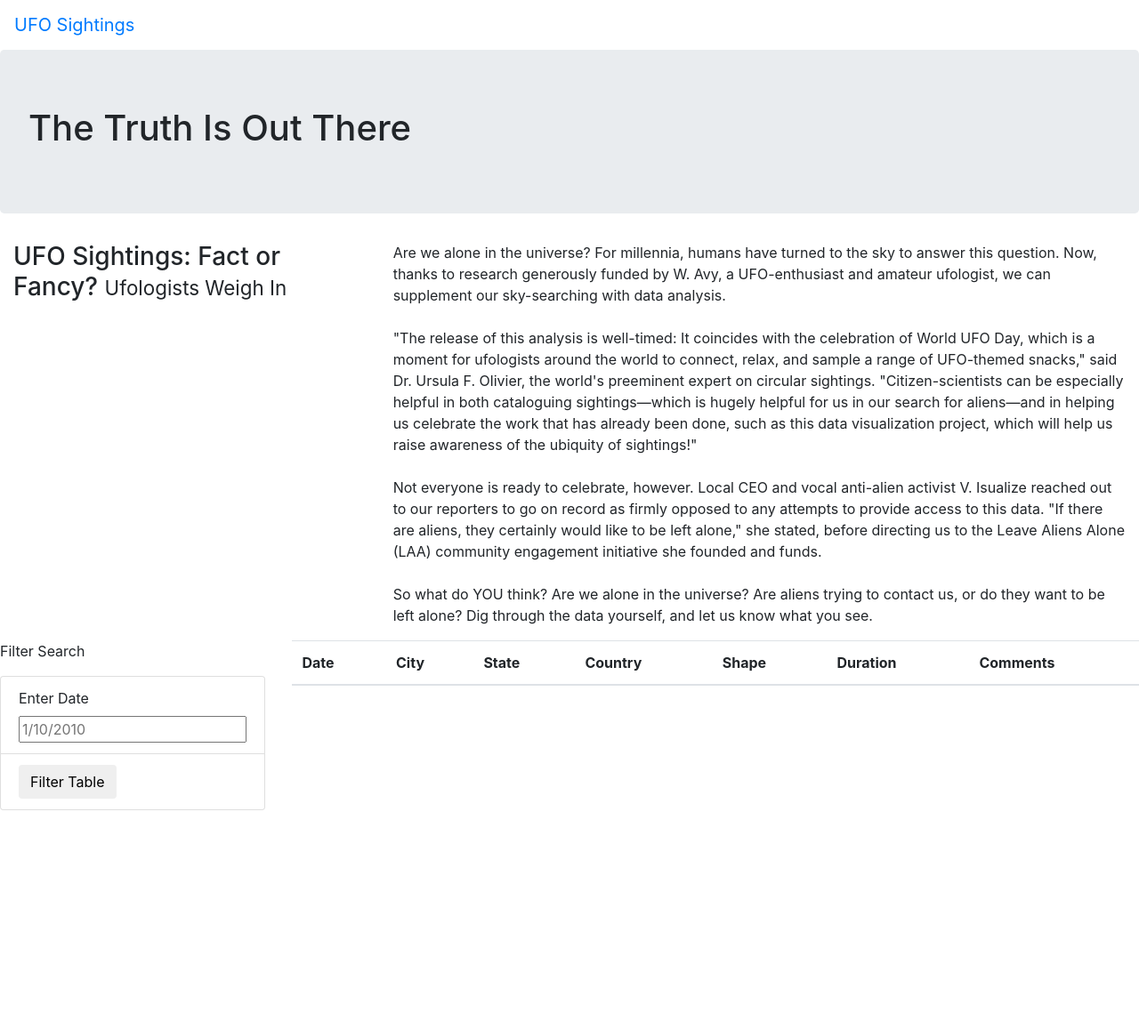
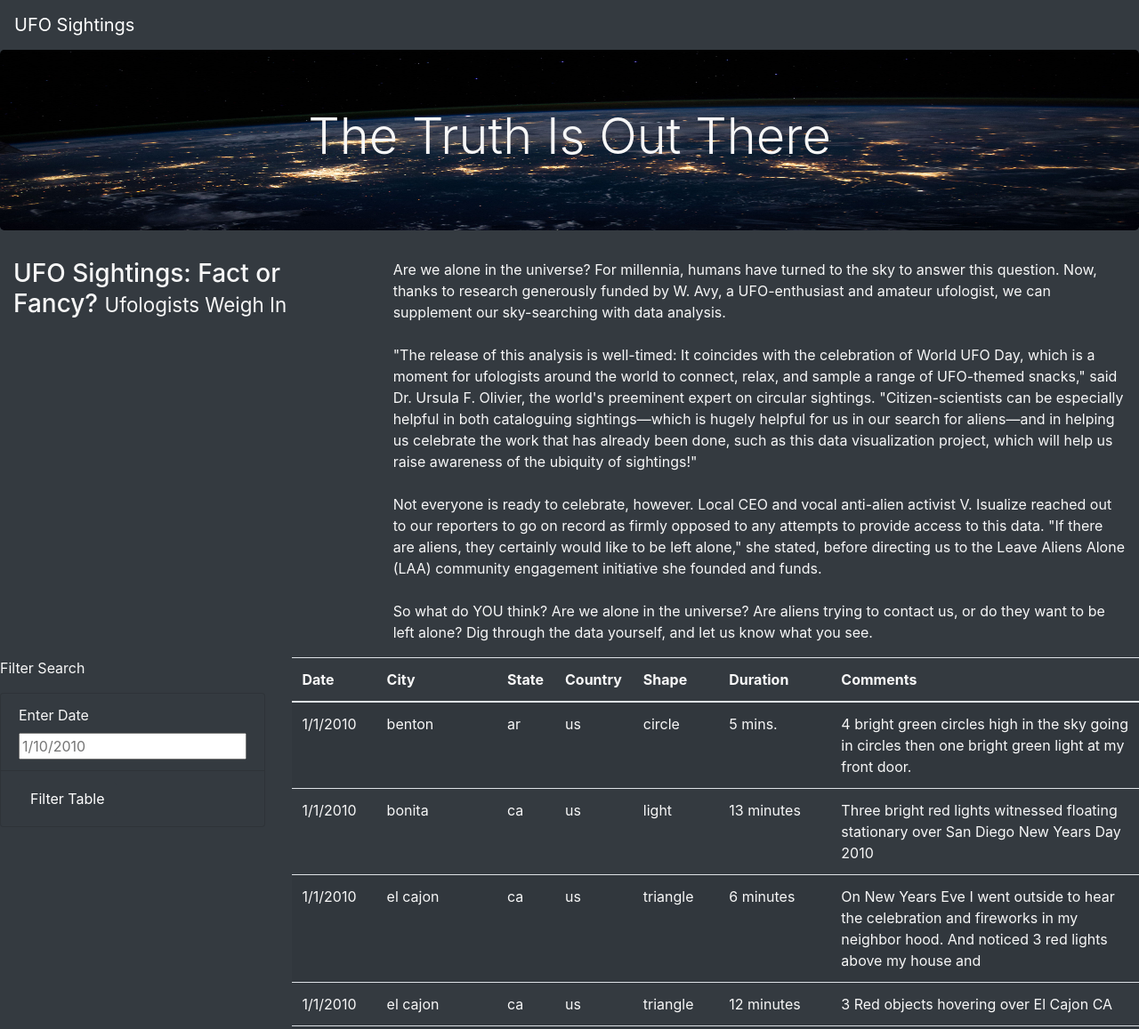
Before and after one commit to Trevor-Crane/UFO, a plain HTML site: page index.html in a window 1280 px wide. Shown: the top 1157 px of the page at 89% size. Before the commit the page ends 911 px from the top, so only its background shows below. Drawn offline with nearby package versions, Linux system fonts and the light colour scheme.

Commit message:
Added background to the site.

```diff
--- a/index.html
+++ b/index.html
@@ -13,14 +13,14 @@
     />
     <link rel="stylesheet" href="static/css/style.css">
 </head>
-<body>
+<body class="bg-dark">
     <div class="wrapper">
-        <nav class="navbar navbar-expand-lg">
+        <nav class="navbar navbar-dark bg-dark navbar-expand-lg">
             <a class="navbar-brand" href="index.html">UFO Sightings</a>
         </nav>
     </div>
     <div class="jumbotron">
-        <h1>The Truth Is Out There</h1>
+        <h1 class="display-4">The Truth Is Out There</h1>
     </div>
     <div class="container-fluid">
         <div class="row">
@@ -43,18 +43,18 @@
     <div class="containter-fluid">
         <div class="row">
             <div class="col-md-3">
-                <form>
+                <form class="bg-dark">
                     <p>Filter Search</p>
+                        <ul class="list-group bg-dark">
+                            <li class="list-group-item bg-dark">
+                                <label for="date">Enter Date</label>
+                                <input type="text" placeholder="1/10/2010" id="datetime">
+                            </li>
+                            <li class="list-group-item bg-dark">
+                                <button id="filter-btn" type="button" class="btn btn-dark">Filter Table</button>
+                            </li>
+                        </ul>
                 </form>
-                <u1 class="list-group">
-                    <l1 class="list-group-item">
-                        <label for="date">Enter Date</label>
-                        <input type="text" placeholder="1/10/2010" id="datetime">
-                    </l1>
-                    <l1 class="list-group-item">
-                        <button id="filter-btn" type="button" class="btn btn-default">Filter Table</button>
-                    </l1>
-                </u1>
             </div>
             <div class="col-md-9">
                 <table class="table table-striped">
@@ -69,9 +69,13 @@
                             <th>Comments</th>
                         </tr>
                     </thead>
+                    <tbody></tbody>
                 </table>
             </div>
         </div>
     </div>
+    <script src="https://cdnjs.cloudflare.com/ajax/libs/d3/4.11.0/d3.js"></script>
+    <script src="static/js/data.js"></script>
+    <script src="static/js/app.js"></script>
 </body>
 </html>
--- a/static/css/style.css
+++ b/static/css/style.css
@@ -0,0 +1,11 @@
+body {
+
+
+    color: #f7f7f7;
+}
+
+.jumbotron {
+    background-image: url("../images/nasa.jpg");
+    background-size: 100% 100%;
+    text-align: center;
+}
```
Also changed, not shown: static/js/app.js (+5 -5 lines), static/images/nasa.jpg (added).
